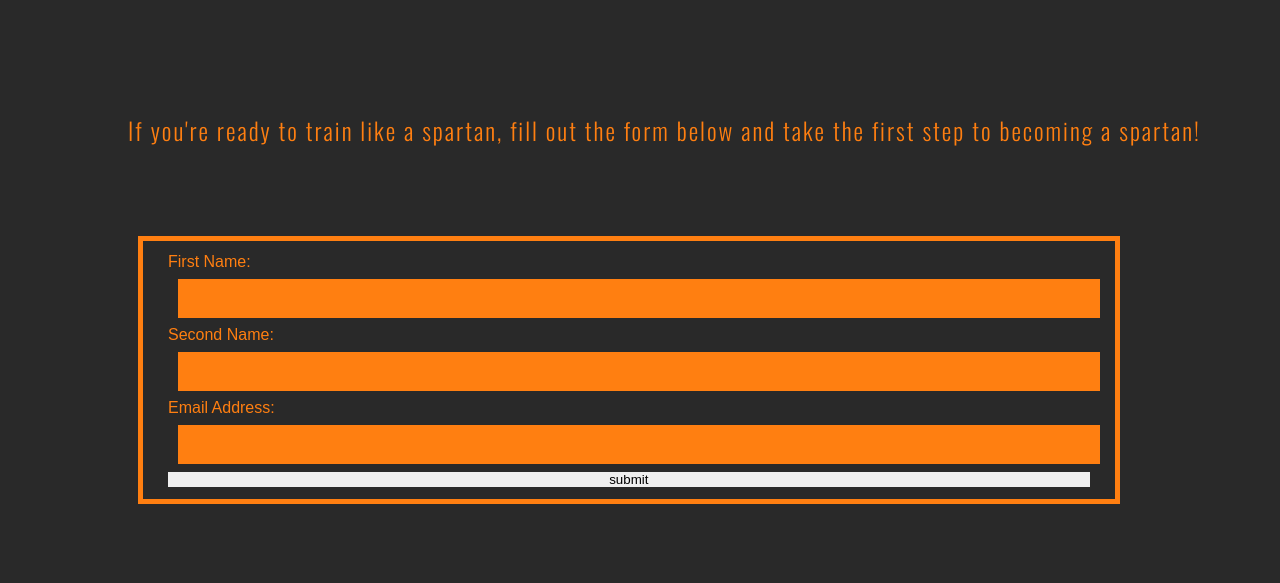
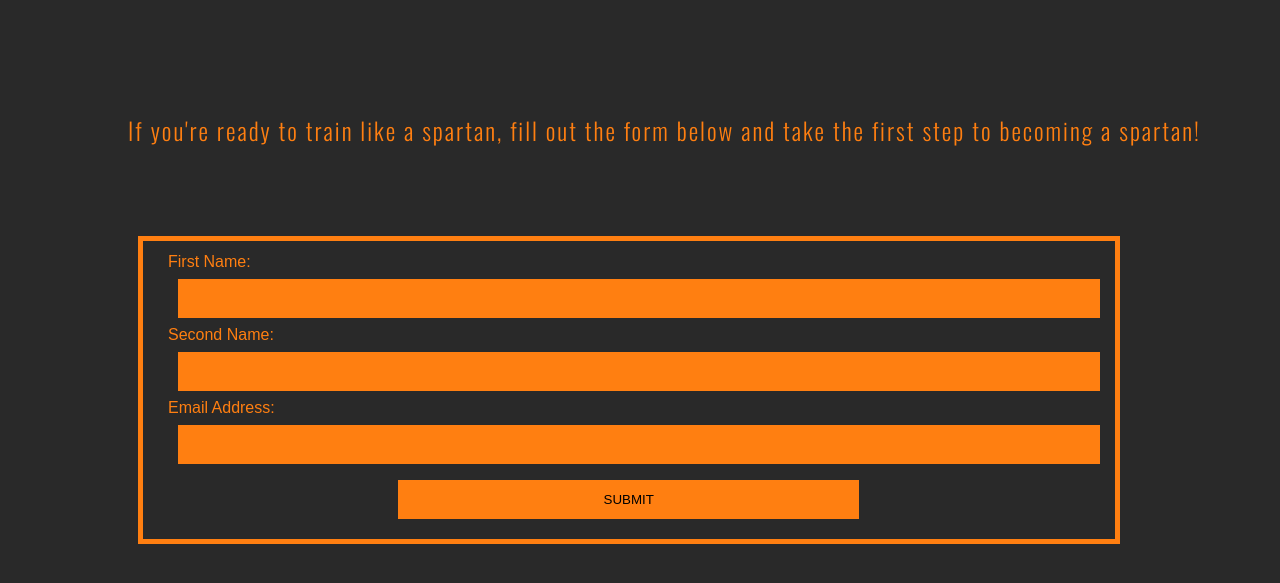
Before and after one commit to DonSoftwareInc/Portfolio-Project-1, a plain HTML site: page signup.html in a window 1280 px wide. Shown: the part 660-1243 px from the top of the page. Drawn offline with nearby package versions, Linux system fonts and the light colour scheme.

Commit message:
modified the submit button to display the phyiscal button and text of button centerually

```diff
--- a/assets/css/style.css
+++ b/assets/css/style.css
@@ -324,6 +324,17 @@ input[type=text] {
     background-color: #FF7F11;
   }
 
+  input[type=submit] {
+    display: flex;
+    width: 50%;
+    padding: 12px 20px;
+    margin: 8px 10px;
+    justify-content: center;
+    align-self: center;
+    box-sizing: border-box;
+    background-color: #FF7F11;
+  }
+
 footer {
     height: 150px;
 }
--- a/signup.html
+++ b/signup.html
@@ -80,7 +80,7 @@
                 <label for="email">Email Address:</label>
                 <input type="email" name="email" id="email">
 
-                <input type="submit" value="submit">
+                <input type="submit" value="SUBMIT">
             </form>
         </div>
 
```
